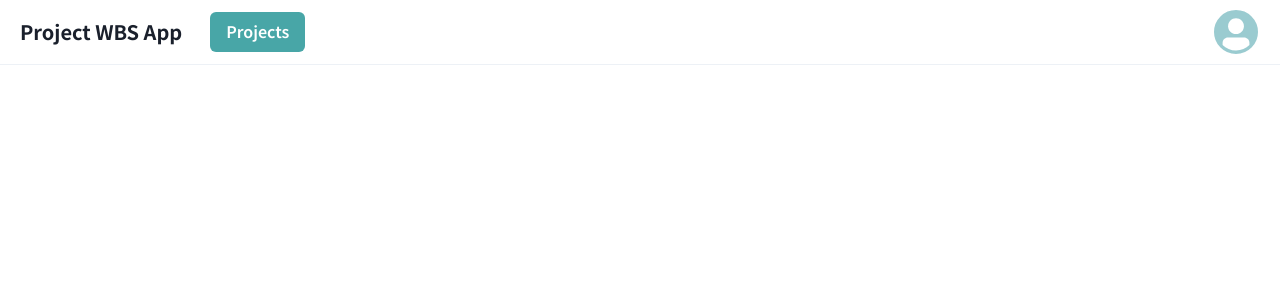
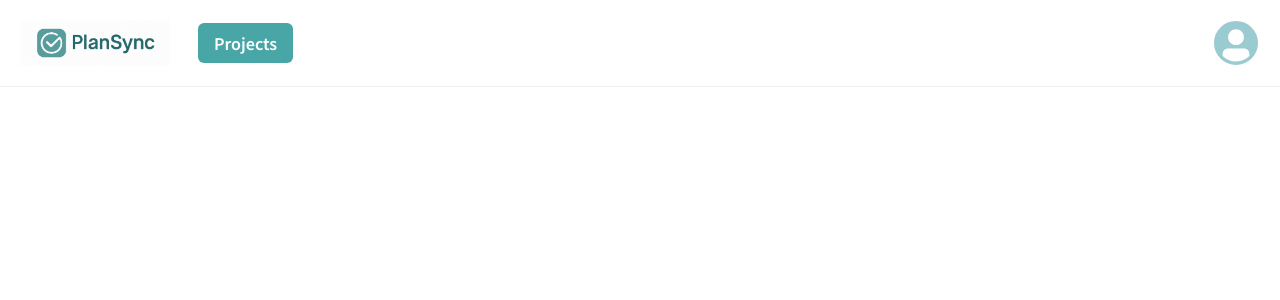
Before and after one commit to lee5031207/WBS-Front, a React (Create React App) app: page / in a window 1280 px wide. Shown: the top 300 px of the page. Built offline with nearby package versions, Linux system fonts and the light colour scheme; sample sign-in values are in the browser's storage.

Commit message:
25.04.18 Last

```diff
--- a/src/components/Header.jsx
+++ b/src/components/Header.jsx
@@ -9,7 +9,8 @@ const Header = () => {
     return (
         <Flex minWidth='max-content' alignItems='center' gap='2'>
             <Box p='2' m='3'>
-                <Heading size='md'>Project WBS App</Heading>
+                {/*<Heading size='md'>Project WBS App</Heading>*/}
+                <img src="/appLogo.png" alt="PlanSync 로고" width={150} />
             </Box>
             <ProjectDrawer />
             <Spacer />
--- a/src/pages/LoginPage.jsx
+++ b/src/pages/LoginPage.jsx
@@ -42,6 +42,7 @@ const LoginPage = () => {
   return (
     <Box maxWidth="400px" mx="auto" mt="300px" p={4} boxShadow="lg" borderRadius="md" border="1px solid #ccc">
       <Stack spacing={4}>
+        <img src="/appLogo.png" alt="PlanSync 로고" width={400} />
         <FormControl>
           <FormLabel htmlFor="loginId">로그인 ID</FormLabel>
           <Input
```
Also changed, not shown: public/appLogo.png (renamed from public/appLogo.jpg).
